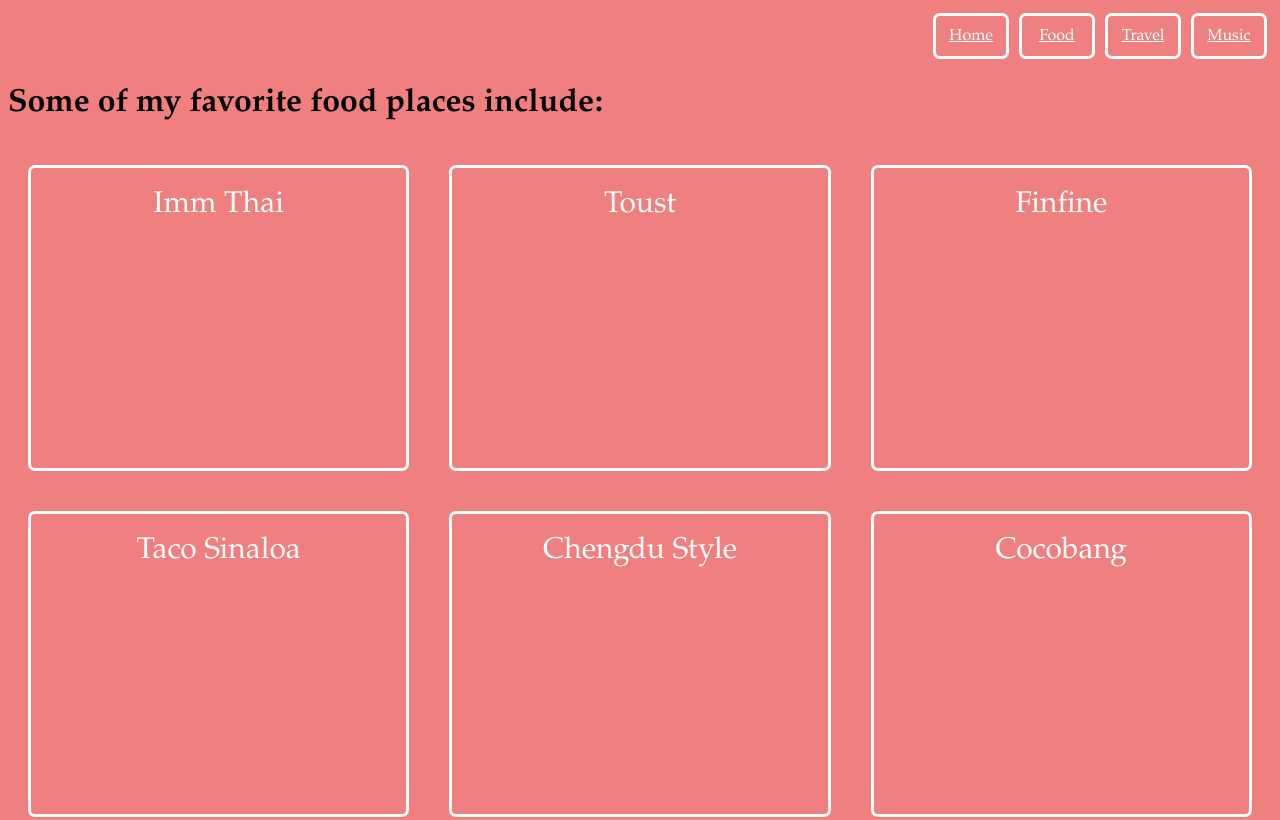
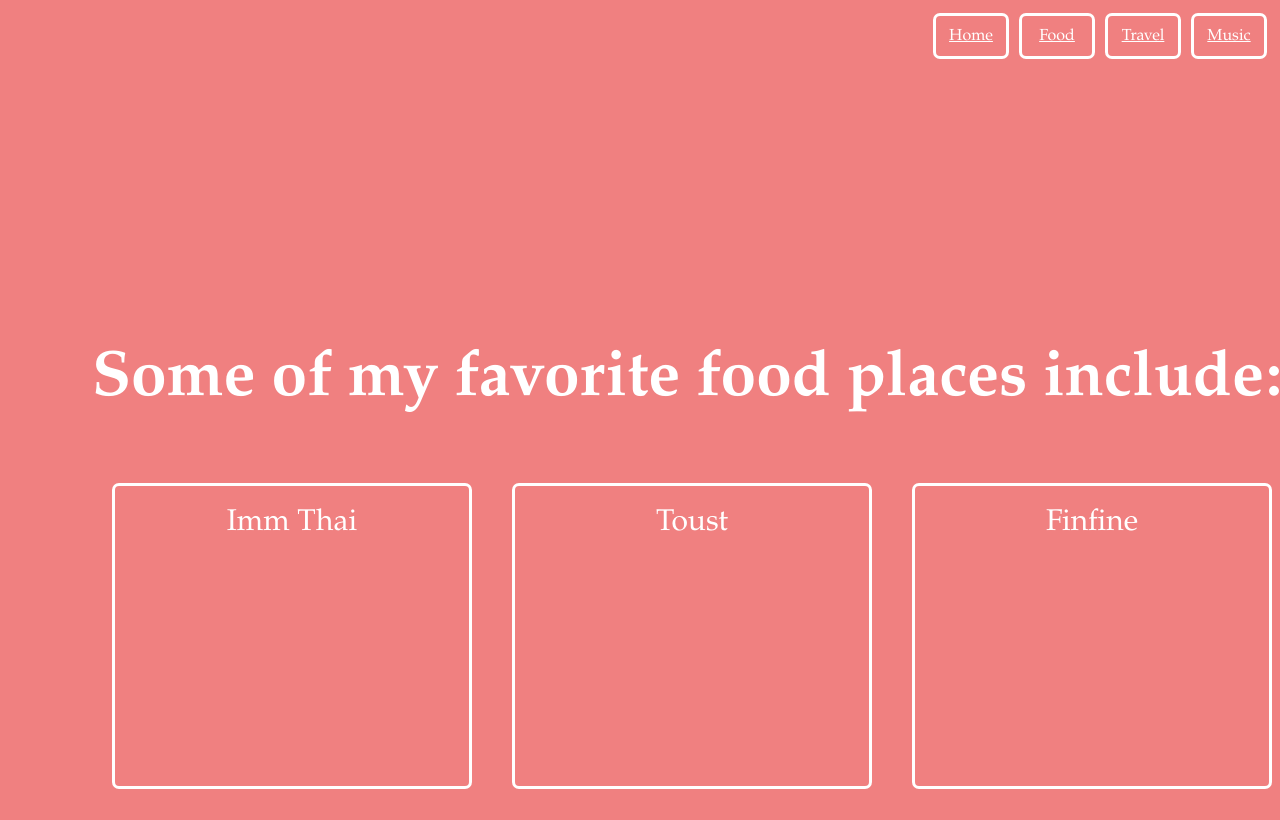
Before and after one commit to jessmeng0402/jessmeng0402.github.io, a plain HTML site: page Food.html in a window 1280 px wide. Shown: the top 820 px of the page. Drawn offline with Linux system fonts and the light colour scheme.

Commit message:
changed styling for music and food page to match travel

```diff
--- a/css/foodStyle.css
+++ b/css/foodStyle.css
@@ -108,3 +108,19 @@ img {
 #navigation .flex-container >div > a:visited {
   color: white;
 }
+
+#places {
+    height: 1200px;
+    width: 1200px;
+
+    position: absolute;
+    top: 50%;
+    left: 15%;
+    margin-top: -100px;
+    margin-left: -100px;
+}
+#places h1 {
+     font-size: 400%;
+     font-family: "Palatino Linotype", "Book Antiqua", Palatino, serif;
+     color: white;
+}
--- a/css/travelStyle.css
+++ b/css/travelStyle.css
@@ -40,12 +40,6 @@ body {
     font-color: white;
     border-radius: 5px;
     padding: 100px;
-}
-img {
-    display: block;
-    margin-left: auto;
-    margin-right: auto;
-    width: 50%;
 }
 
 #navigation {
```
Also changed, not shown: Travel.html (+0 -1 lines), css/musicStyle.css (+15 -0 lines).
